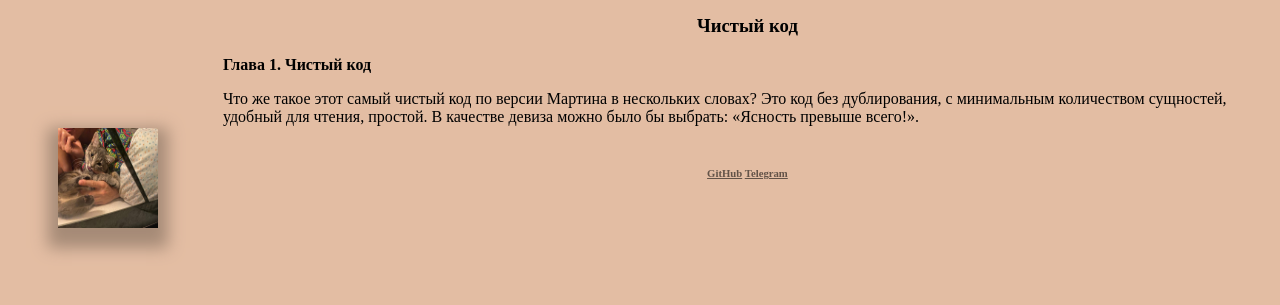
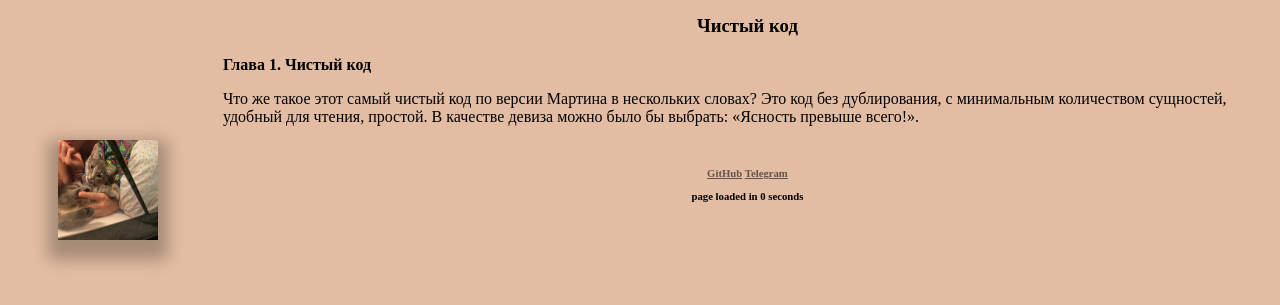
Before and after one commit to luck-o-o-luck/book-club-web, a plain HTML site: page index.html in a window 1280 px wide. Shown: the part 313-618 px from the top of the page. Drawn offline with Linux system fonts and the light colour scheme.

Commit message:
fix: page load for news

```diff
--- a/index.html
+++ b/index.html
@@ -55,7 +55,7 @@
     <h6 align="center">
         <a href="https://github.com/luck-o-o-luck" target="_blank" rel="noopener" class="tag">GitHub</a>
         <a href="https://tlgg.ru/@luck_0_0_luck" target="_blank" rel="noopener" class="tag">Telegram</a>
-        <p class="load-time"></p>
+        <p id="load-time"></p>
     </h6>
 </footer>
     </div>
```
